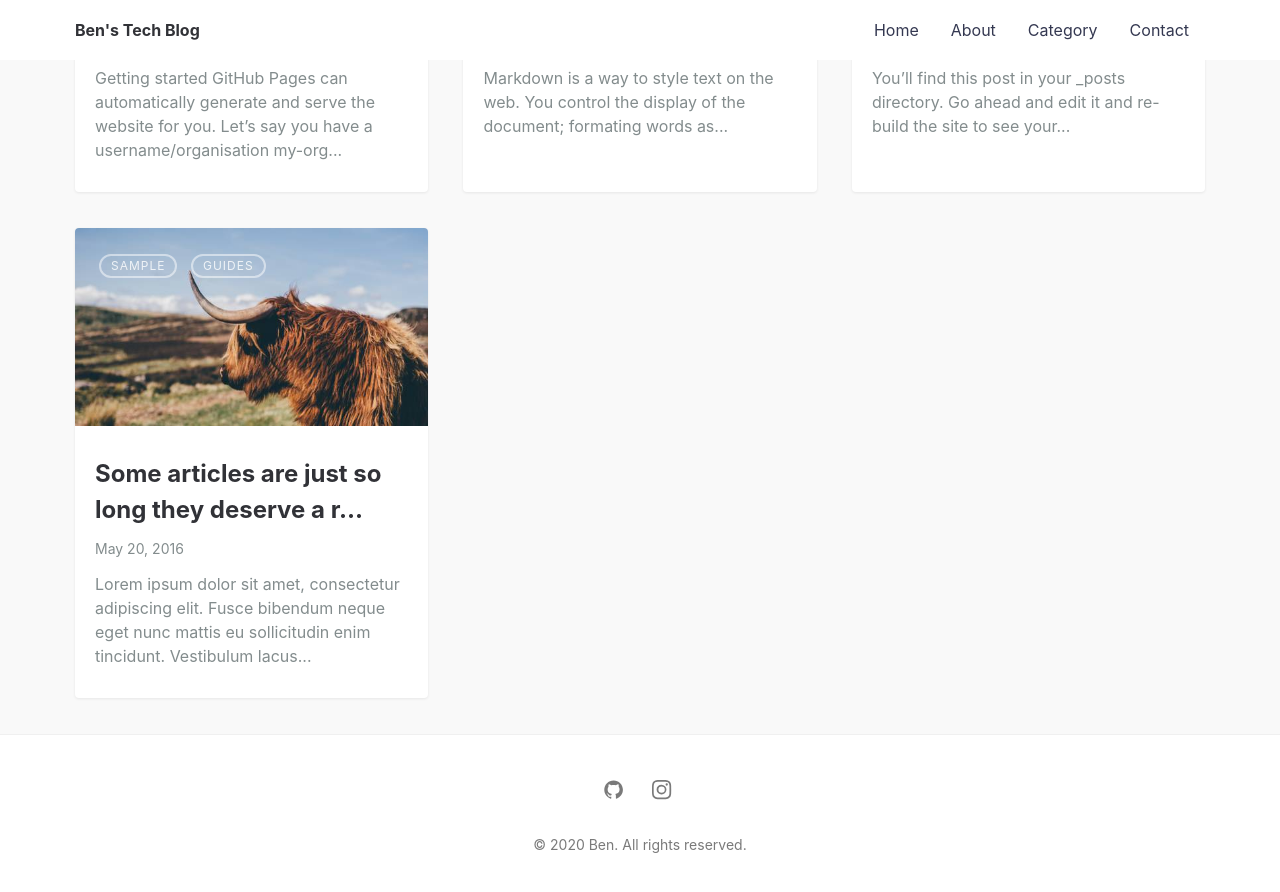
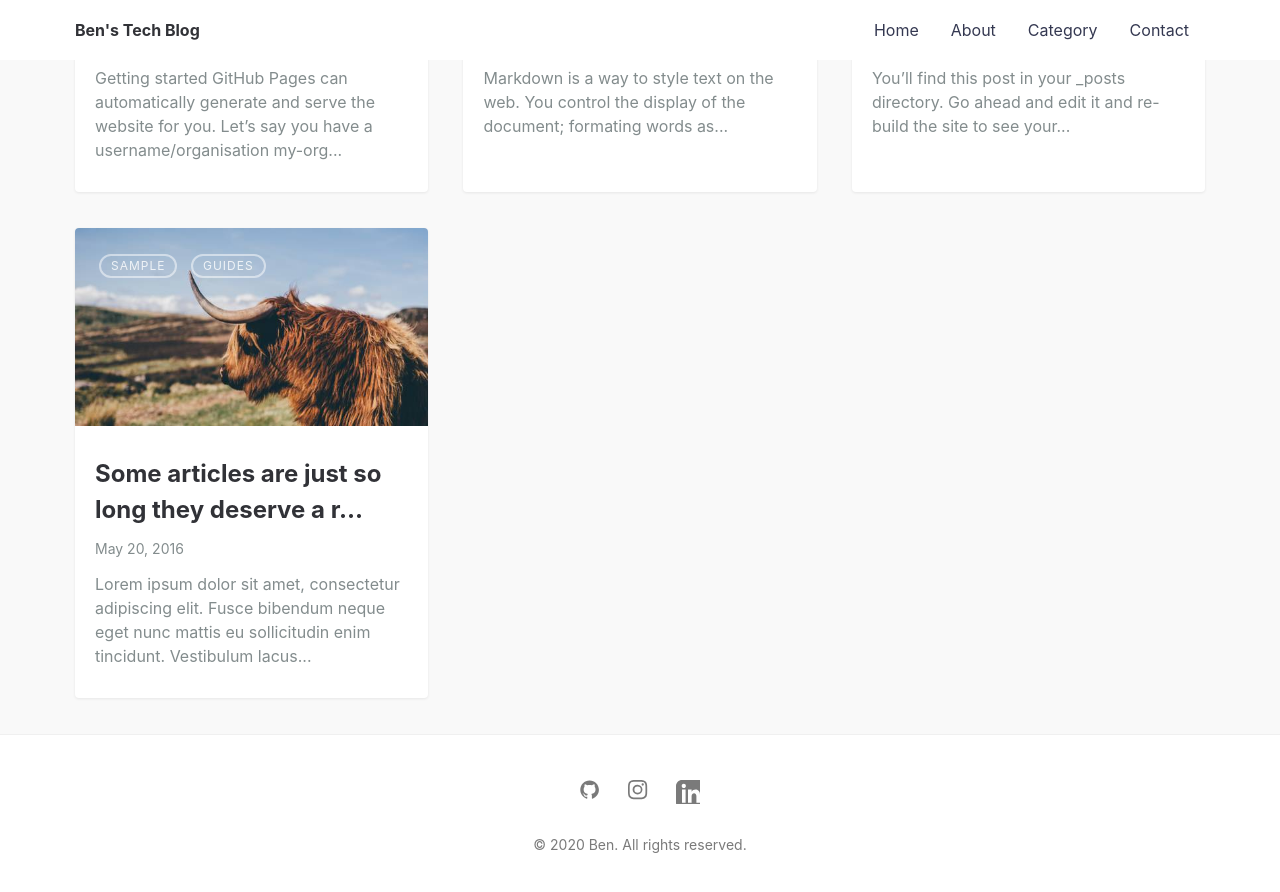
Before and after one commit to hjben/hjben.github.io, a Jekyll site: the page built from index.md, in a window 1280 px wide and 900 px high, scrolled down 899 px. Shown: the top 892 px of the window. Built offline with Jekyll 4.4.1, drawn with Linux system fonts in a browser that asks for light colours.

Commit message:
Linkedin link added on footer

```diff
--- a/_config.yml
+++ b/_config.yml
@@ -36,6 +36,7 @@ email: hj.ben.kim@gmail.com # email for form submission
 # twitter_username: jan_czizikow # replace with your_twitter_username or comment to remove link from footer
 github_username:  hjben # replace with your_github_username or comment to remove link from footer
 instagram_username: ben_likes_ # replace with your_instagram_username or comment to remove link from footer
+linkedin_username: hyunjoong-kim-72b523143
 
 disqus:
   shortname: hjben # to enable comments replace with your_disqus_shortname
--- a/_includes/footer.html
+++ b/_includes/footer.html
@@ -14,6 +14,11 @@
       {% if site.instagram_username %}
         <a class="social__link" target="_blank" rel="noopener noreferrer" href="https://www.instagram.com/{{ site.instagram_username }}">
           <svg class="social__icon" viewBox="0 0 20 20" width="20px" height="20px"><path d="M8 0C5.827 0 5.555.01 4.702.048 3.85.088 3.27.222 2.76.42a3.908 3.908 0 0 0-1.417.923c-.445.444-.72.89-.923 1.417-.198.51-.333 1.09-.372 1.942C.008 5.555 0 5.827 0 8s.01 2.445.048 3.298c.04.852.174 1.433.372 1.942.204.526.478.973.923 1.417.444.445.89.72 1.417.923.51.198 1.09.333 1.942.372.853.04 1.125.048 3.298.048s2.445-.01 3.298-.048c.852-.04 1.433-.174 1.942-.372a3.908 3.908 0 0 0 1.417-.923c.445-.444.72-.89.923-1.417.198-.51.333-1.09.372-1.942.04-.853.048-1.125.048-3.298s-.01-2.445-.048-3.298c-.04-.852-.174-1.433-.372-1.942a3.908 3.908 0 0 0-.923-1.417A3.886 3.886 0 0 0 13.24.42c-.51-.198-1.09-.333-1.942-.372C10.445.008 10.173 0 8 0zm0 1.44c2.136 0 2.39.01 3.233.048.78.036 1.203.166 1.485.276.374.145.64.318.92.598.28.28.453.546.598.92.11.282.24.705.276 1.485.038.844.047 1.097.047 3.233s-.01 2.39-.05 3.233c-.04.78-.17 1.203-.28 1.485-.15.374-.32.64-.6.92-.28.28-.55.453-.92.598-.28.11-.71.24-1.49.276-.85.038-1.1.047-3.24.047s-2.39-.01-3.24-.05c-.78-.04-1.21-.17-1.49-.28a2.49 2.49 0 0 1-.92-.6c-.28-.28-.46-.55-.6-.92-.11-.28-.24-.71-.28-1.49-.03-.84-.04-1.1-.04-3.23s.01-2.39.04-3.24c.04-.78.17-1.21.28-1.49.14-.38.32-.64.6-.92.28-.28.54-.46.92-.6.28-.11.7-.24 1.48-.28.85-.03 1.1-.04 3.24-.04zm0 2.452a4.108 4.108 0 1 0 0 8.215 4.108 4.108 0 0 0 0-8.215zm0 6.775a2.667 2.667 0 1 1 0-5.334 2.667 2.667 0 0 1 0 5.334zm5.23-6.937a.96.96 0 1 1-1.92 0 .96.96 0 0 1 1.92 0z"></path></svg>
+        </a>
+      {% endif %}
+      {% if site.linkedin_username %}
+        <a class="social__link" target="_blank" rel="noopener noreferrer" href="https://www.linkedin.com/in/{{ site.linkedin_username }}">
+          <svg class="social__icon" viewBox="0 0 20 20" width="20px" height="20px"><path d="M19 0h-14c-2.761 0-5 2.239-5 5v14c0 2.761 2.239 5 5 5h14c2.762 0 5-2.239 5-5v-14c0-2.761-2.238-5-5-5zm-11 19h-3v-11h3v11zm-1.5-12.268c-.966 0-1.75-.79-1.75-1.764s.784-1.764 1.75-1.764 1.75.79 1.75 1.764-.783 1.764-1.75 1.764zm13.5 12.268h-3v-5.604c0-3.368-4-3.113-4 0v5.604h-3v-11h3v1.765c1.396-2.586 7-2.777 7 2.476v6.759z"/></svg>
         </a>
       {% endif %}
     </nav>
```
